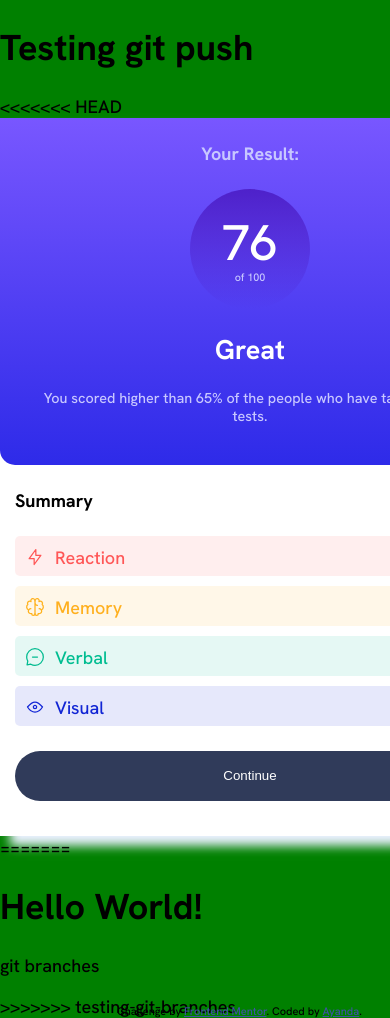
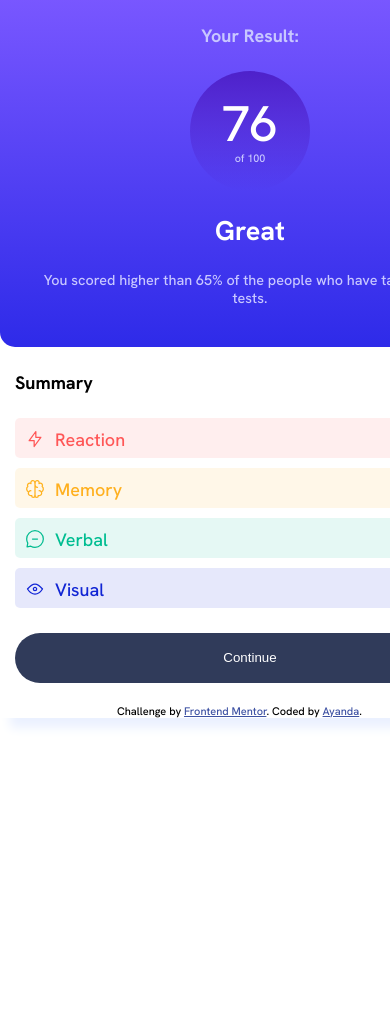
Before and after one commit to McGatsby99/results-summary, a React (Create React App) app: page / in a window 390 px wide. Shown: the top 1018 px of the page. After the commit the page ends 844 px from the top, so only its background shows below. Built offline with nearby package versions, Linux system fonts and the light colour scheme.

Commit message:
removing git example lessons

```diff
--- a/public/index.html
+++ b/public/index.html
@@ -19,15 +19,7 @@
 </head>
 <body>
   <noscript>You need to enable JavaScript to run this app.</noscript>
-  <h1>Testing git push</h1>
-<<<<<<< HEAD
     <div id="root"></div>
-=======
-    <div id="root">
-      <h1>Hello World!</h1>
-      <p>git branches</p>
-    </div>
->>>>>>> testing-git-branches
 
   <!-- Your Result
   76
--- a/src/index.css
+++ b/src/index.css
@@ -238,7 +238,7 @@ h4{
 @media screen and (max-width: 600px) {
 
   body{
-    background-color: green;
+    /* background-color: green; */
     position: relative;
     overflow-x: hidden;
     margin: 0;
```
